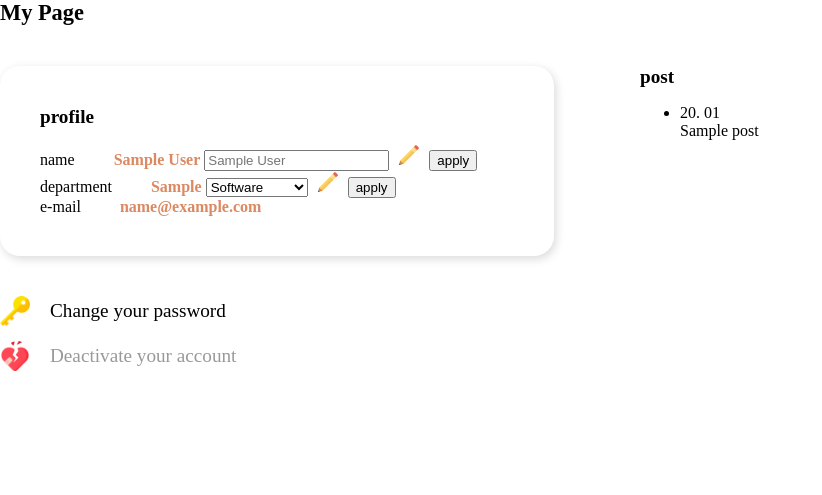
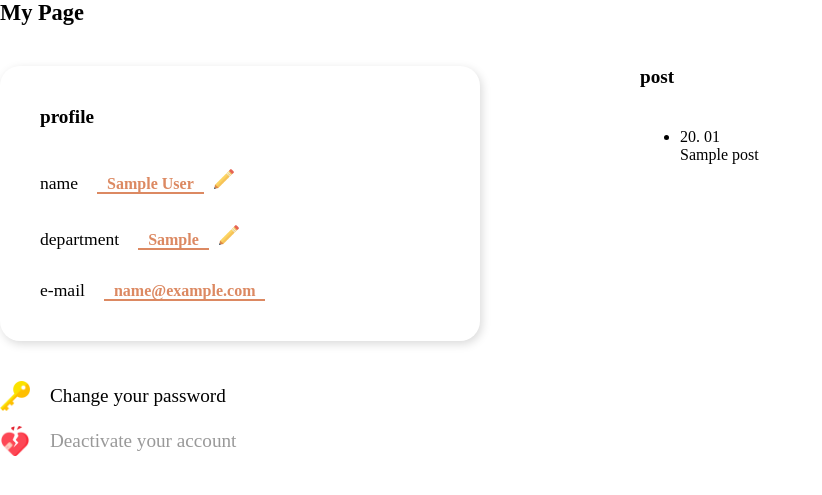
Before and after one commit to ohcmadah/info-overflow, a Django app: page /my_page/ in a window 1280 px wide. Shown: the part 160-655 px from the top of the page, without its empty margins (0-822 px from the left). Run offline with Django 3.2, Linux system fonts and the light colour scheme; a user stored in the database is signed in; tables that the repository leaves empty hold one stand-in row (values such as "Sample post"); parts of the project's set-up code (start-up, migrations or seed data) failed here and were passed over.

Commit message:
profile card, 정보 수정 완료

```diff
--- a/account/static/account/css/my_page.css
+++ b/account/static/account/css/my_page.css
@@ -22,12 +22,13 @@ h1 {
 h2 {
     font-size: 1.2rem;
     margin-top: 0;
+    margin-bottom: 40px;
 }
 
 /* Card View */
 .profile-card-view {
-    width: 37vw;
-    min-width: 300px;
+    width: 27vw;
+    min-width: 400px;
     padding: 40px;
     border-radius: 20px;
 
@@ -36,31 +37,104 @@ h2 {
             box-shadow: 2px 3px 10px 0px rgba(0,0,0,0.15);
 }
 
+.profile-card-view label {
+    font-size: 1.1rem;
+}
+
 .profile-card-view span {
     color: #DC8962;
     font-weight: bold;
-    margin-left: 35px;
+    margin-left: 15px;
 
-    display: inline-block;
+    padding-left: 10px;
+    padding-right: 10px;
 
-    border-color: #DC8962;
-    border-width: 2px;
-
-    /*border-bottom-width: 2px;*/
-    /*border-bottom-color: #DC8962;*/
+    border-bottom-style: solid;
+    border-bottom-width: 2px;
+    border-bottom-color: #DC8962;
 }
 
-/* Button */
+.profile-name,
+.profile-department {
+    margin-bottom: 30px;
+}
+
+/* Edit */
 .btn-name-edit,
 .btn-department-edit {
     background: none;
     border: none;
     cursor: pointer;
 }
+
 .btn-name-edit img,
 .btn-department-edit img {
     width: 20px;
     height: auto;
+}
+
+.btn-name-edit:focus,
+.btn-department-edit:focus {
+    outline: none;
+}
+
+#id_name {
+    background-color: #F9F9F9;
+    border: solid 1px;
+    border-radius: 5px;
+    padding: 10px;
+    width: 10vw;
+    min-width: 90px;
+    margin-left: 15px;
+}
+#id_name:focus {
+    outline: none;
+}
+
+#id_department {
+    -webkit-appearance: none;
+    -moz-appearance: none;
+    appearance: none;
+
+    background: #F9F9F9 url('../img/tri_grey.png') no-repeat 90% 50%;
+    background-size: 10%;
+    border-radius: 10px;
+
+    width: 12vw;
+    min-width: 130px;
+    padding: 10px;
+    margin-left: 15px;
+}
+#id_department:focus {
+    outline: none;
+}
+
+.btn-apply {
+    border: none;
+    background-color: #DC8962;
+    border-radius: 20px;
+    padding: 10px 15px;
+    cursor: pointer;
+    color: white;
+    font-weight: bold;
+    margin-left: 5px;
+}
+.btn-apply:focus {
+    outline: none;
+}
+
+.btn-cancel {
+    border: none;
+    background: none;
+    cursor: pointer;
+    color: #999999;
+}
+.btn-cancel {
+    outline: none;
+}
+
+.invisible {
+    display: none;
 }
 
 /* Bottom Menu */
--- a/account/templates/account/my_page.html
+++ b/account/templates/account/my_page.html
@@ -20,29 +20,36 @@
     <div id="profile">
         <div class="profile-card-view">
             <h2>profile</h2>
-            <form method="post" class="profile-form">
+            <form method="post">
                 {% csrf_token %}
                 <div class="profile-name">
                     <label for="id_name">name</label>
                     <span>{{ user.get_name }}</span>
-                    <input type="text" id="id_name" name="name" value="{{ field.value|default_if_none:user.get_name }}" placeholder="{{ user.get_name }}">
+                    <input type="text" id="id_name" name="name" value="{{ field.value|default_if_none:user.get_name }}" placeholder="{{ user.get_name }}" class="invisible">
+                    <input type="hidden" name="department" value="{{ user.get_user_department }}">
                     <button class="btn-name-edit">
                         <img src="{% static 'account/img/pencil.png' %}" />
                     </button>
-                    <button type="submit" class="btn-apply">apply</button>
+                    <button type="submit" class="btn-apply invisible">apply</button>
+                    <button class="btn-cancel invisible">cancel</button>
                 </div>
+            </form>
+            <form method="post">
+                {% csrf_token %}
                 <div class="profile-department">
                     <label>department</label>
                     <span>{{ user.get_user_department }}</span>
-                    <select name="department">
+                    <select name="department" id="id_department" class="invisible">
                         <option value="Software">Software</option>
                         <option value="Web Solution">Web Solution</option>
                         <option value="Design">Design</option>
                     </select>
+                    <input type="hidden" name="name" value="{{ user.get_name }}">
                     <button class="btn-department-edit">
                         <img src="{% static 'account/img/pencil.png' %}" />
                     </button>
-                    <button type="submit" class="btn-apply">apply</button>
+                    <button type="submit" class="btn-apply invisible">apply</button>
+                    <button class="btn-cancel invisible">cancel</button>
                 </div>
             </form>
             <div class="profile-email">
@@ -80,3 +87,7 @@
     </div>
 </div>
 {% endblock content %}
+
+{% block scripts %}
+<script src="{% static 'account/js/my_page.js' %}"></script>
+{% endblock scripts %}
--- a/account/views.py
+++ b/account/views.py
@@ -87,6 +87,7 @@ class MyPasswordResetConfirmView(PasswordResetConfirmView):
 def my_page(request):
     if request.method == 'POST':
         form = UserChangeForm(data=request.POST, instance=request.user)
+
         if form.is_valid():
             user = form.save()
             user.save()
```
Also changed, not shown: account/static/account/js/my_page.js (added, +67 -0 lines).
